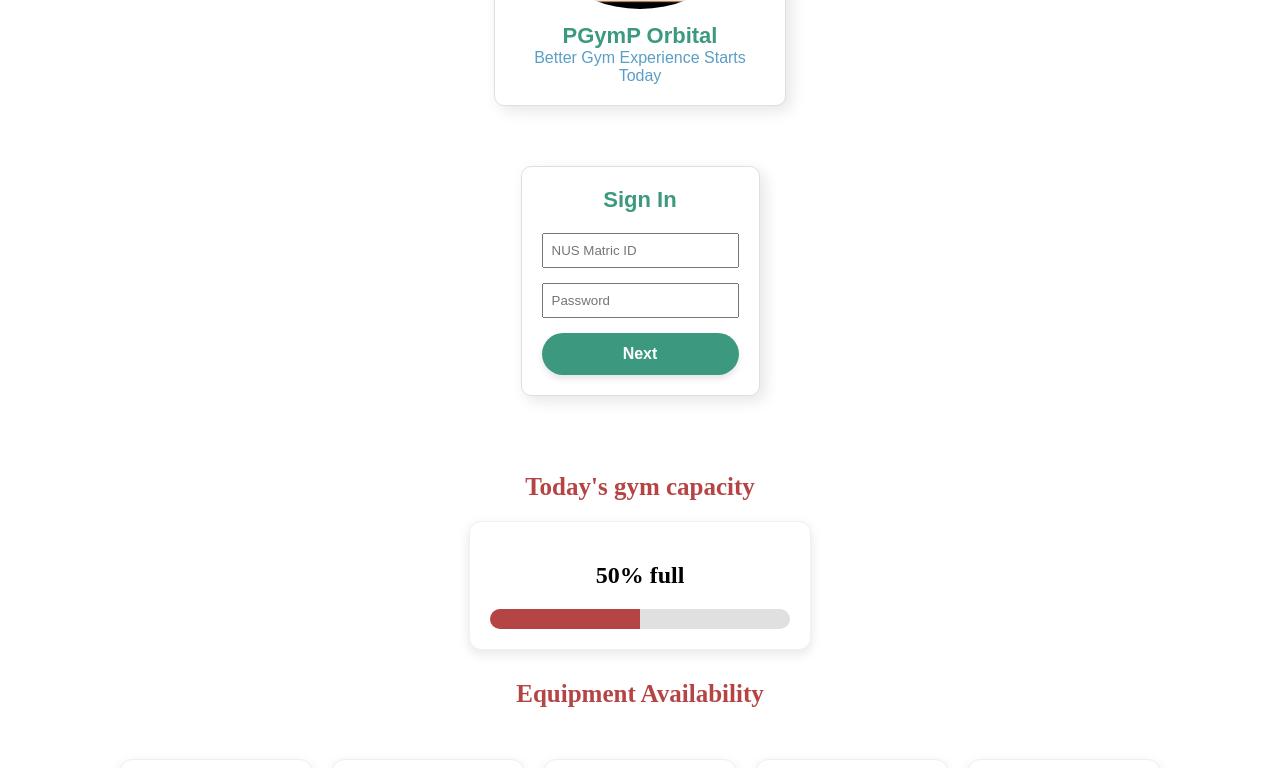
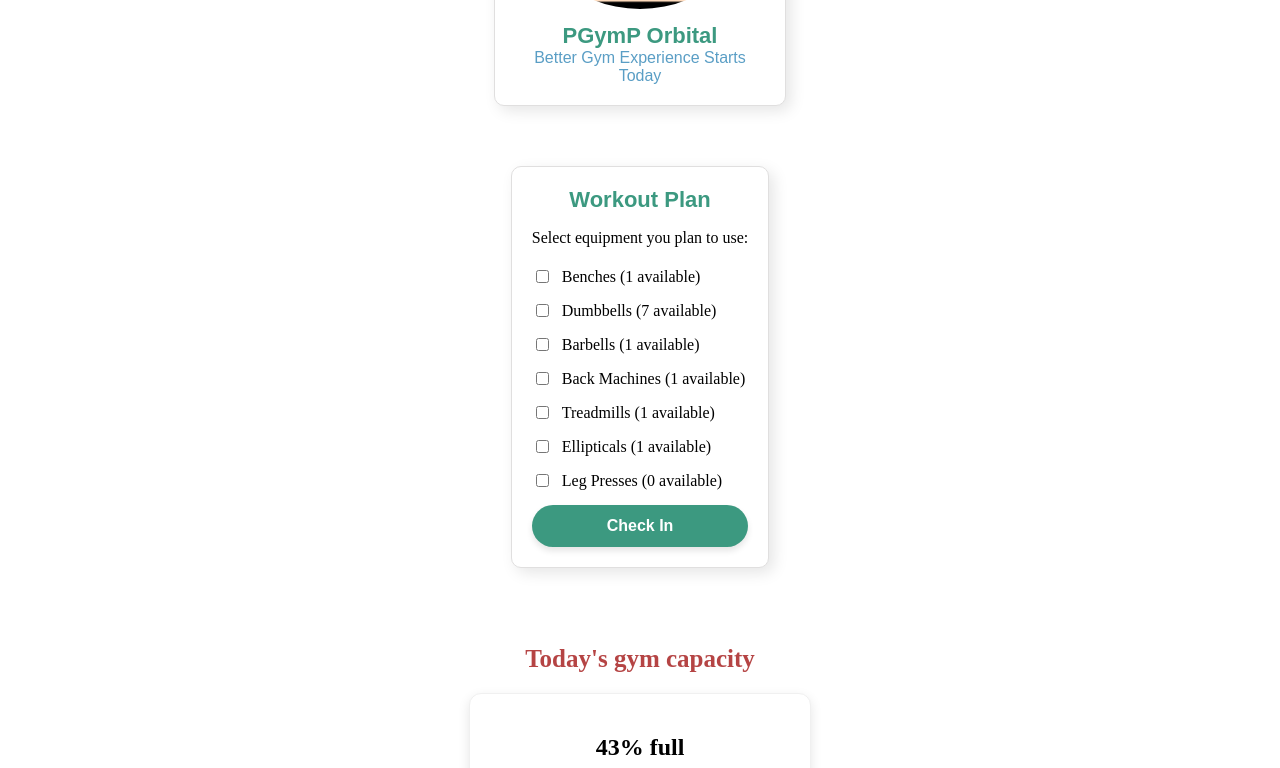
Before and after one commit to Raghaaavvv/pgymp, a React (Vite) app in the folder frontend/: page / in a window 1280 px wide. Shown: the part 440-1208 px from the top of the page. Built offline with nearby package versions, Linux system fonts and the light colour scheme; no server answers.

Commit message:
Added equipment selection page and added logic to fetch equipment availability

```diff
--- a/frontend/src/App.jsx
+++ b/frontend/src/App.jsx
@@ -3,7 +3,6 @@ import Footer from "./Footer.jsx";
 import Gymequipment from "./Gymequipment.jsx";
 import Card from "./card.jsx";
 import Student from "./student.jsx";
-//import PropTypes from "prop-types";
 import LoginButton from "./loginbutton.jsx";
 import Counter from "./counter.jsx";
 import ToDoList from "./todo.jsx";
@@ -16,16 +15,34 @@ import GymCapacityBox from './GymCapacityBox'
 import AboutPage from './Pages/AboutPage'
 import ContactPage from './Pages/ContactPage'
 import FeedbackPage from './Pages/FeedbackPage'
+import backMachineImg from './assets/back_machine.png'
+import barbellImg from './assets/barbell.png'
+import benchImg from './assets/benchpress.png'
+import dumbellImg from './assets/dumbell.png'
+import ellipticalImg from './assets/elliptical.png'
+import legPressImg from './assets/leg_press.png'
+import treadmillImg from './assets/treadmill.png'
+
 
 function App() {
 
   const [token, setToken] = useState(null);
   const qrCodeData = token ? token : "";
-  const [authStep, setAuthStep] = useState(1);
+  const [authStep, setAuthStep] = useState(3);
   const [userId, setUserId] = useState(null);
-  const [currentCapacity, setCurrentCapacity] = useState(15);
+  const [currentCapacity, setCurrentCapacity] = useState(13);
   const maxCapacity = 30;
   const [currentPage, setCurrentPage] = useState("home");
+  const [equipmentData, setEquipmentData] = useState([
+      {"name": "Benches", "total": 2, "inUse": 1, "image": benchImg},
+      {"name": "Dumbbells", "total": 10, "inUse": 3, "image": dumbellImg},
+      {"name": "Barbells", "total": 2, "inUse": 1, "image": barbellImg},
+      {"name": "Back Machines", "total": 1, "inUse": 0, "image": backMachineImg},
+      {"name": "Treadmills", "total": 3, "inUse": 2, "image": treadmillImg},
+      {"name": "Ellipticals", "total": 1, "inUse": 0, "image": ellipticalImg},
+      {"name": "Leg Presses", "total": 1, "inUse": 1, "image": legPressImg}
+      ]);
+
 
 
   const fetchCapacity = async () => {
@@ -39,9 +56,21 @@ function App() {
       }
   }
 
+  const fetchEquipment = async () => {
+        try {
+            const response = await fetch("http://localhost:8080/api/auth/equipment");
+            const data = await response.json();
+            setEquipmentData(data);
+            }
+        catch(error) {
+            console.error("Error fetching data", error);
+            }
+        }
+
   useEffect(() => {
       fetchCapacity();
-      const interval = setInterval(fetchCapacity, 10000);
+      fetchEquipment();
+      const interval = setInterval(() => {fetchEquipment(); fetchCapacity();}, 10000);
       return () => clearInterval(interval);
   }, []);
 
@@ -113,9 +142,9 @@ function App() {
               <div className= "login-container">
 
         {/* if statment of jsx*/}
-              {authStep < 3 ?
+              {authStep < 4 ?
               (<AuthFlow authStep={authStep} setAuthStep={setAuthStep} setUserId={setUserId} fetchCapacity={fetchCapacity}
-                    setToken={setToken} />) :
+                    setToken={setToken} equipmentData={equipmentData} />) :
               (
                 <div className="card1 success-card">
                     <h2 className="card-title">Welcome to PGymP!</h2>
--- a/frontend/src/AuthFlow.jsx
+++ b/frontend/src/AuthFlow.jsx
@@ -1,54 +1,41 @@
 import { useState } from 'react';
 
-
-function AuthFlow({ authStep, setAuthStep, setUserId, fetchCapacity, setToken }) {
-//storage
+function AuthFlow({ authStep, setAuthStep, setUserId, fetchCapacity, setToken, equipmentData }) {
     const [matricId, setMatricId] = useState("");
     const [password, setPassword] = useState("");
     const [errorMessage, setErrorMessage] = useState("");
+    const [selectedEquipment, setSelectedEquipment] = useState([]);
 
-
-
-  const handleLoginSubmit = async (e) => {e.preventDefault();
+    const handleLoginSubmit = async (e) => {
+        e.preventDefault();
         setErrorMessage("");
-
         try {
-      // 'fetch' is JavaScript's built-in way to send network requests
-
             const response = await fetch("http://localhost:8080/api/auth/login", {
                 method: "POST",
                 headers: { "Content-Type": "application/json" },
-
                 body: JSON.stringify({ matricId: matricId, password: password })
             });
             const data = await response.json();
-
-          if (data.status) {          // true =success
+            if (data.status) {
                 setUserId(data.id);
                 setToken(data.token);
                 setAuthStep(2);
                 fetchCapacity();
-          } else {                    // false= failure
+            } else {
                 setErrorMessage(data.message);
             }
-
-
-    }
-    catch (error) {
+        } catch (error) {
             console.error("Error during login:", error);
             setErrorMessage("An error occurred. Please try again.");
         }
     };
 
-
-  if (authStep === 0) {
-    return (
-      <div className="login-container">
-        <button className="login-btn" onClick={() => setAuthStep(2)}>
-          Login
-        </button>
-      </div>
-    );
+    const handleEquipmentSelect = (itemName) => {
+        if (selectedEquipment.includes(itemName)) {
+            setSelectedEquipment(selectedEquipment.filter(e => e !== itemName));
+        } else {
+            setSelectedEquipment([...selectedEquipment, itemName]);
+        }
     }
 
     if (authStep === 1) {
@@ -56,12 +43,8 @@ function AuthFlow({ authStep, setAuthStep, setUserId, fetchCapacity, setToken })
             <div className="card-container">
                 <div className="card1">
                     <h2 className="card-title">Sign In</h2>
-
-
                     {errorMessage && <p style={{ color: 'red', fontSize: '14px' }}>{errorMessage}</p>}
-
                     <form onSubmit={handleLoginSubmit} style={{ display: 'flex', flexDirection: 'column', gap: '15px', marginTop: '20px' }}>
-
                         <input
                             type="text"
                             placeholder="NUS Matric ID"
@@ -70,7 +53,6 @@ function AuthFlow({ authStep, setAuthStep, setUserId, fetchCapacity, setToken })
                             required
                             style={{ padding: '8px' }}
                         />
-
                         <input
                             type="password"
                             placeholder="Password"
@@ -79,7 +61,6 @@ function AuthFlow({ authStep, setAuthStep, setUserId, fetchCapacity, setToken })
                             required
                             style={{ padding: '8px' }}
                         />
-
                         <button type="submit" className="login-btn">Next</button>
                     </form>
                 </div>
@@ -87,8 +68,7 @@ function AuthFlow({ authStep, setAuthStep, setUserId, fetchCapacity, setToken })
         );
     }
 
-
-  if (authStep === 2) { //logged in alr ig?
+    if (authStep === 2) {
         return (
             <div className="card-container">
                 <div className="card1" style={{ maxWidth: '300px' }}>
@@ -108,8 +88,7 @@ function AuthFlow({ authStep, setAuthStep, setUserId, fetchCapacity, setToken })
                             <option value="pgpr">PGPR House</option>
                         </select>
                         <input type="number" placeholder="Block Number" min="1" required style={{ padding: '8px' }} />
-            <input type="text" placeholder="Level (e.g., 4)" pattern="^[Bb]?[0-9]+$" title="Enter a valid floor number (e.g., 4, 12, B1)" required style={{ padding: '8px' }} />
-
+                        <input type="text" placeholder="Level (e.g., 4)" required style={{ padding: '8px' }} />
                         <input type="text" placeholder="Room Number" required style={{ padding: '8px' }} />
                         <input type="tel" placeholder="Phone Number" required style={{ padding: '8px' }} />
                         <button type="submit" className="login-btn">Confirm & Enter</button>
@@ -119,7 +98,38 @@ function AuthFlow({ authStep, setAuthStep, setUserId, fetchCapacity, setToken })
         );
     }
 
-  // A React component must always return something, even if it's just 'null' (nothing).
+    if (authStep === 3) {
+        return (
+            <div className="card-container">
+                <div className="card1" style={{ maxWidth: '300px' }}>
+                    <h2 className="card-title">Workout Plan</h2>
+                    <p>Select equipment you plan to use:</p>
+                    <form
+                        onSubmit={(e) => {
+                            e.preventDefault();
+                            setAuthStep(4);
+                        }}
+                        style={{ display: 'flex', flexDirection: 'column', gap: '15px', marginTop: '20px' }}
+                    >
+                        {equipmentData.map((item) => (
+                            <div style={{ display: 'flex', alignItems: 'center', gap: '10px' }}>
+                                <input
+                                    type="checkbox"
+                                    id={item.name}
+                                    checked={selectedEquipment.includes(item.name)}
+                                    onChange={() => handleEquipmentSelect(item.name)}
+                                    style={{ fontFamily: 'sans-serif' }}
+                                />
+                                <label htmlFor={item.name}>{item.name} ({item.total - item.inUse} available)</label>
+                            </div>
+                        ))}
+                        <button type="submit" className="login-btn">Check In</button>
+                    </form>
+                </div>
+            </div>
+        );
+    }
+
     return null;
 }
 
--- a/frontend/src/GymCapacityBox.jsx
+++ b/frontend/src/GymCapacityBox.jsx
@@ -41,7 +41,7 @@ function GymCapacityBox({currentCapacity, maxCapacity}) {
         }
 
 
-    const rawPercentage = (currentCapacity / maxCapacity) * 100;
+    const rawPercentage = Math.round((currentCapacity / maxCapacity) * 100);
     const percentage = Math.min(Math.max(rawPercentage, 0), 100);
 
     if (currentCapacity == null) {
@@ -52,7 +52,7 @@ function GymCapacityBox({currentCapacity, maxCapacity}) {
             <h1 style={styles.titleHeader}>Today's gym capacity</h1>
 
                 <div style={styles.card}>
-                    <h2 style={{ font: 'sans-serif' }}>{currentCapacity / maxCapacity * 100}% full</h2>
+                    <h2 style={{ font: 'sans-serif' }}>{rawPercentage}% full</h2>
                        <div style={styles.progressContainer}>
                            <div style={{...styles.progressFiller, width: `${percentage}%`}}></div>
                         </div>
```
Lines whose indentation alone changed are shown as unchanged.
